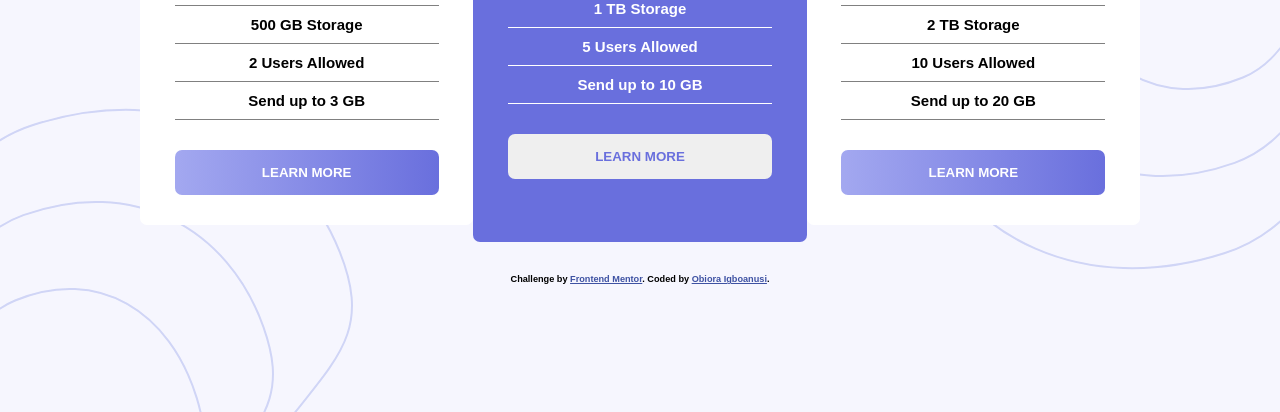
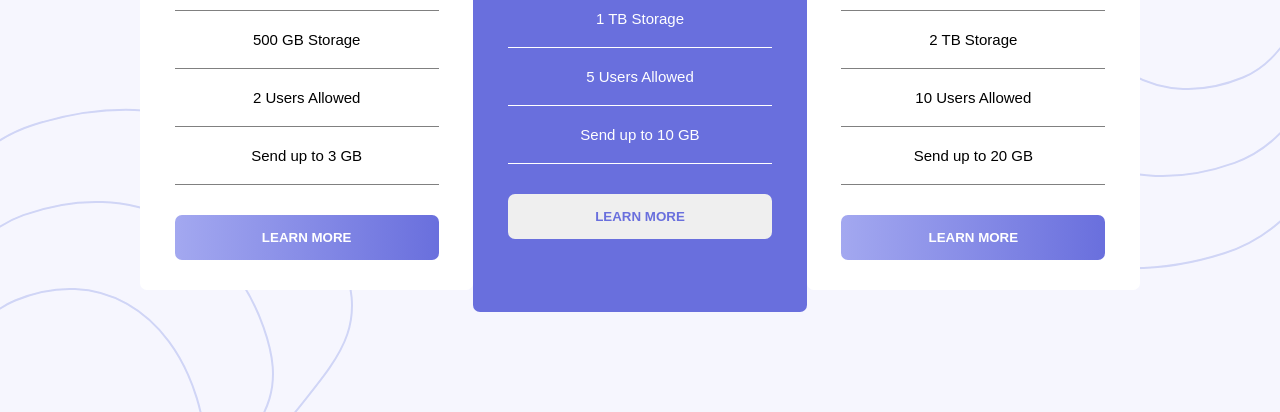
Before and after one commit to obioraigboanusi/Pricing-component-with-toggle-master, a plain HTML site: page index.html in a window 1280 px wide. Shown: the part 388-800 px from the top of the page. Drawn offline with Linux system fonts and the light colour scheme; a web font is replaced by a local one.

Commit message:
further corrections

```diff
--- a/index.html
+++ b/index.html
@@ -52,14 +52,6 @@
         </div>
       </section>
     </main>
-    <footer class="w-100">
-      <div class="attribution">
-        <small>
-          Challenge by <a href="https://www.frontendmentor.io?ref=challenge" target="_blank">Frontend Mentor</a>.
-          Coded by <a href="https://github.com/obioraigboanusi" target="_blank">Obiora Igboanusi</a>.
-        </small>
-      </div>
-    </footer>
-  <script src="app.js" type="text/javascript"></script>
+  <script src="app.js"></script>
 </body>
 </html>
--- a/style.css
+++ b/style.css
@@ -4,7 +4,6 @@
 body{
   font-family:'Montserrat', Arial, Helvetica, sans-serif;
   font-size: 15px;
-  font-weight: bold;
   padding:  0;
   margin: 0;
   background-color: hsl(240, 78%, 98%);
@@ -55,7 +54,7 @@ header{
   display: block;
   width: 100%;
   text-align: center;
-  padding: 10px;
+  padding: 20px;
   margin-bottom: 0;
   margin-top: 0;
 }
@@ -114,15 +113,16 @@ span{
   font-size: 1.5em;
   padding: 2px;
   vertical-align: middle;
+  font-weight: 700;
 }
 strong {
   font-size:2.5em;
+  font-weight: 700;
 }
 .duration{
   margin: 20px;
   font-size: 1.5em;
 }
-
 /* Styling the switch button */
 .switch {
   position: relative;
@@ -170,16 +170,6 @@ input:checked + .slider:before {
   -ms-transform: translateX(26px);
   transform: translateX(26px);
 }
-
-/* Stylling the footer */
-.attribution {
-  font-size: 11px; text-align: center;
-  margin-top: 0;
-  padding: 10px;
-  margin-bottom: 10px;
-}
-.attribution a { color: hsl(228, 45%, 44%); }
-
 /* For larger screen sizes */
 @media screen and (min-width: 900px){
   #article{
@@ -189,7 +179,7 @@ input:checked + .slider:before {
       align-items: center;
     }
     #professional{
-      height: 410px;
+      height: 480px;
       width: 60vw;
       margin-top: 0;
       margin-bottom: 0;
@@ -204,9 +194,6 @@ input:checked + .slider:before {
       height: auto;
       padding-top: 10px;
     }
-    footer{
-      display: block;
-    }
     main{
       max-width: 1000px;
       margin-left: auto;
```
